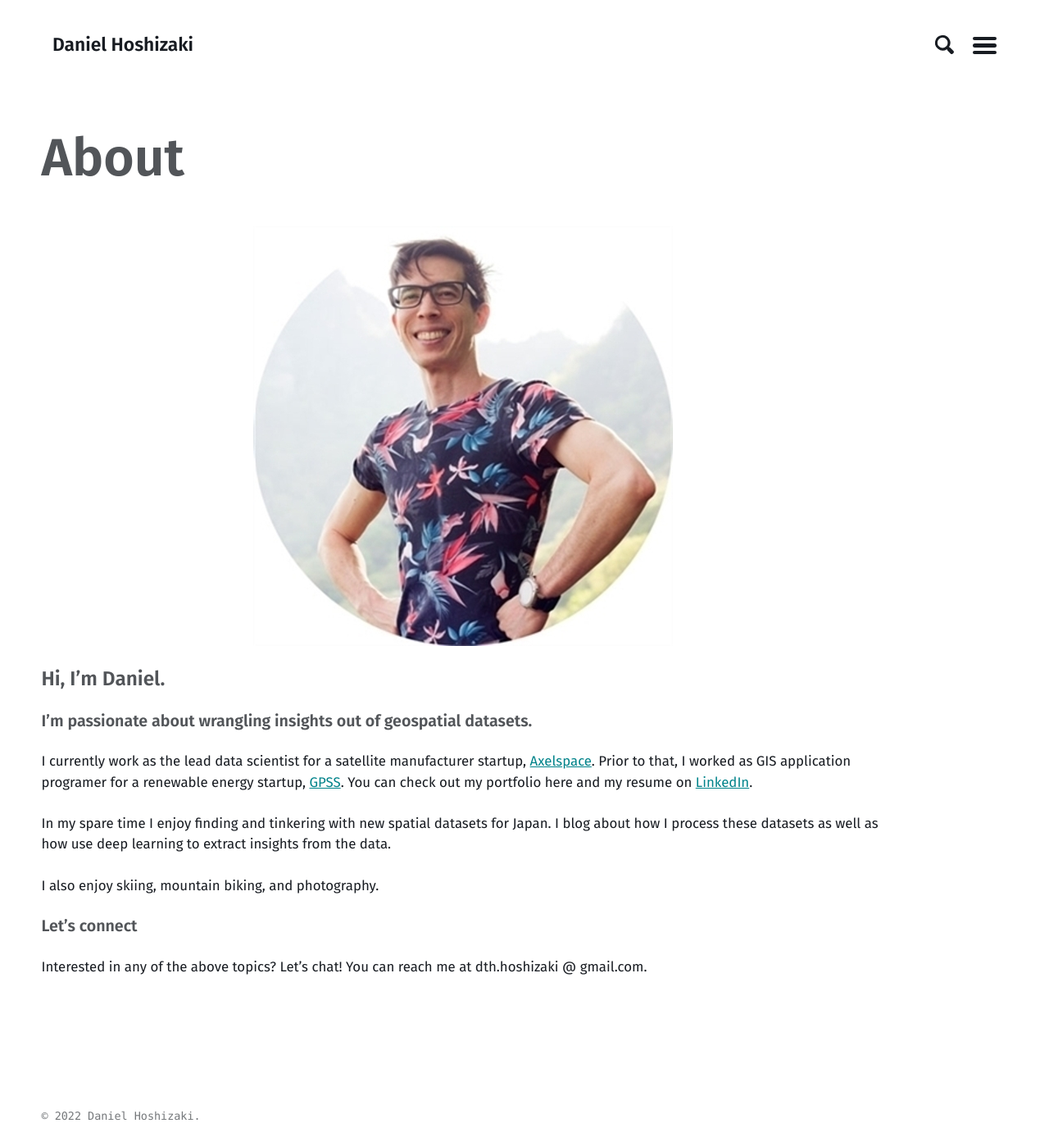
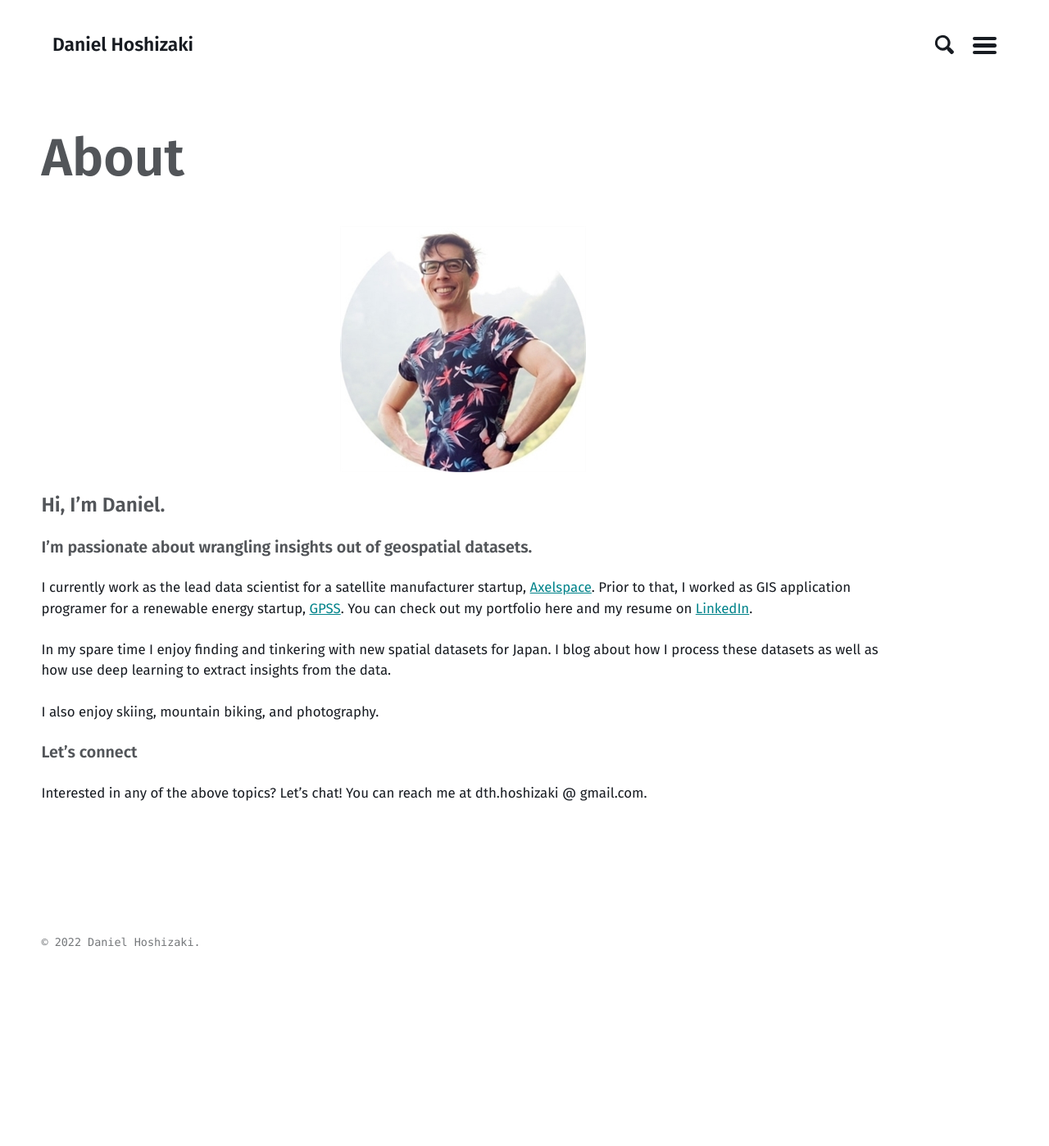
Before and after one commit to mmistakes/jekyll-theme-basically-basic, a Jekyll site: the page built from about.md, in a window 1280 px wide. Shown: the whole page at 82% size. Built offline with Jekyll 4.4.1, drawn with Linux system fonts in a browser that asks for light colours; after the commit the page ends 1186 px from its top, so only the background shows below that.

Commit message:
update about page

```diff
--- a/about.md
+++ b/about.md
@@ -5,7 +5,7 @@ permalink: /about/
 ---
 
 <p align="center">
-  <img src="/assets/images/self-portrait.jpg" />
+  <img width="300" src="/assets/images/self-portrait.jpg" />
 </p>
 
 ### Hi, I'm Daniel.
```
